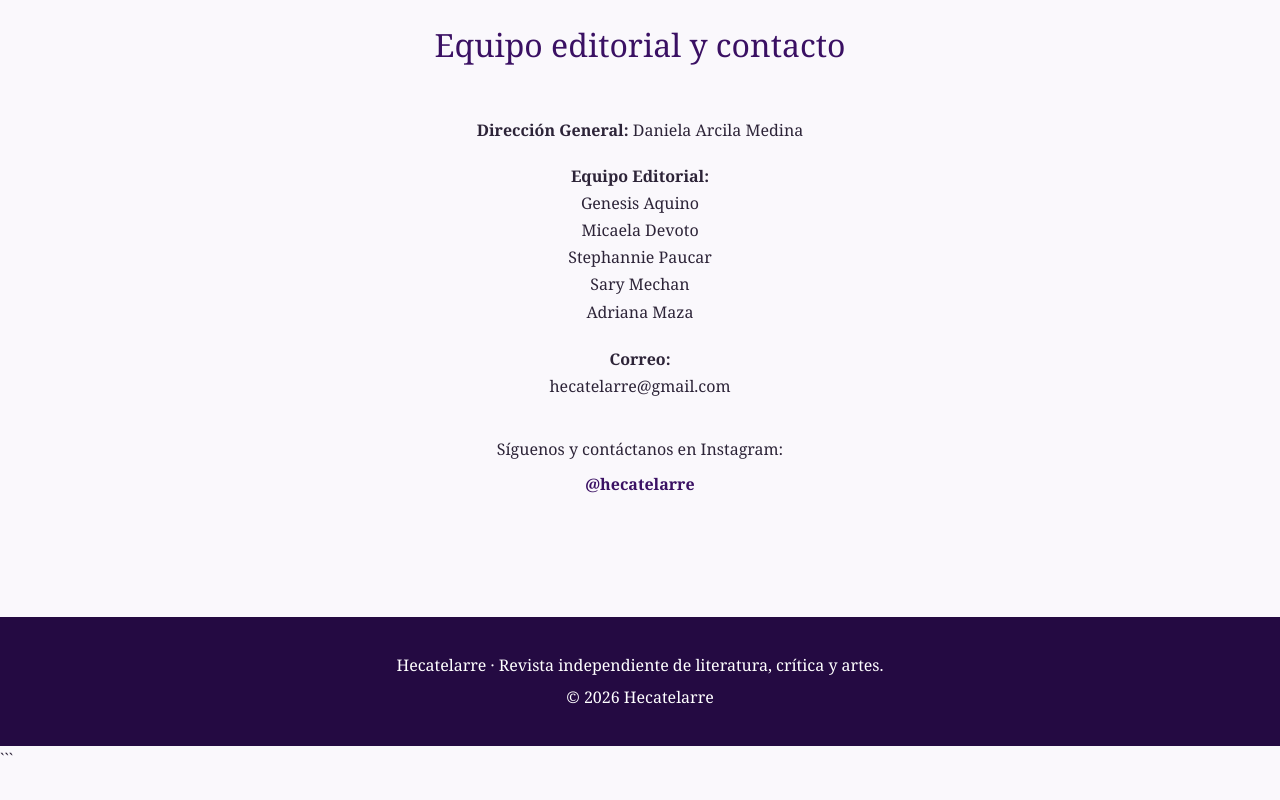
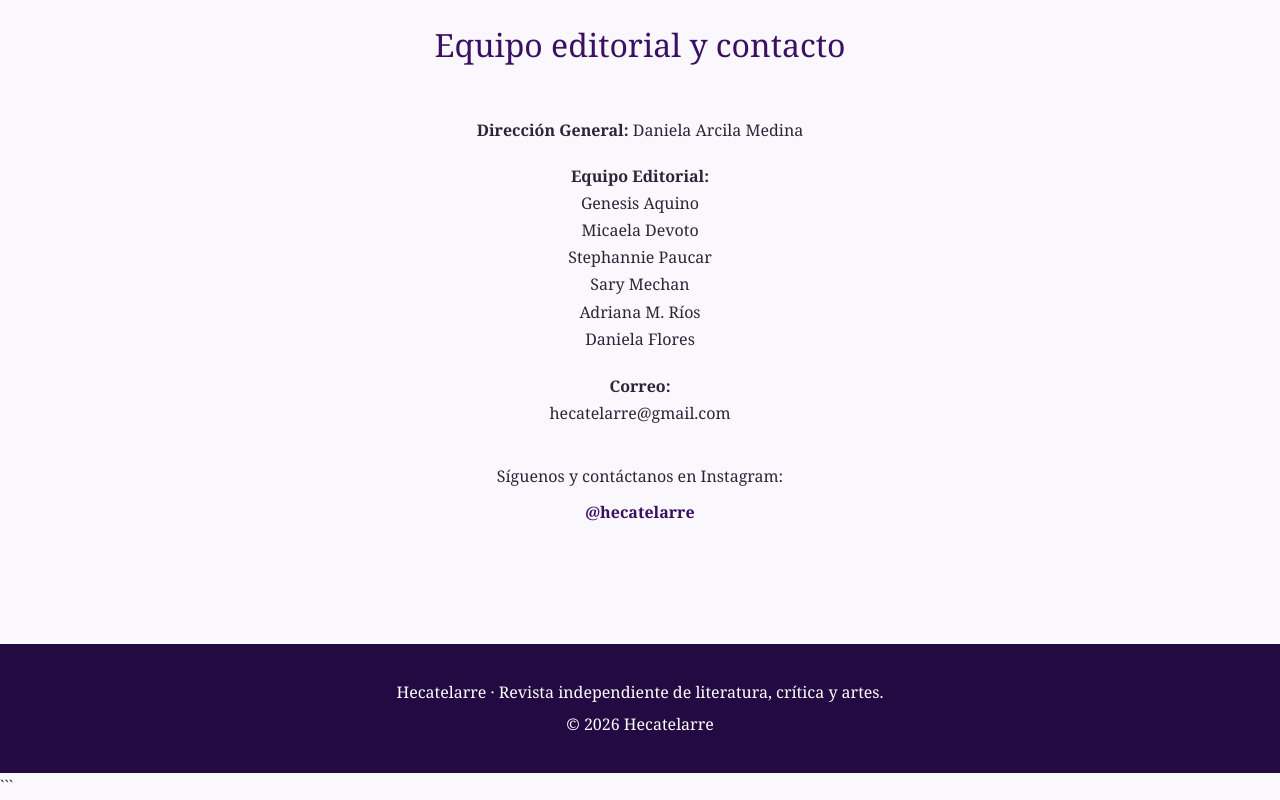
Before and after one commit to hecatelarre/Hecatelarre, a plain HTML site: page index.html in a window 1280 px wide. Shown: the part 3595-4395 px from the top of the page. Before the commit the page ends 4368 px from the top, so only its background shows below. Drawn offline with Linux system fonts and the light colour scheme.

Commit message:
Update index.html

```diff
--- a/index.html
+++ b/index.html
@@ -611,7 +611,7 @@
 
       <p>
         <strong>Dirección General:</strong>
-        Daniela Arcila Medina
+        Daniela Arcila Medina<br>
       </p>
 
       <p style="margin-top: 18px;">
@@ -620,7 +620,8 @@
         Micaela Devoto<br>
         Stephannie Paucar<br>
         Sary Mechan<br>
-        Adriana Maza<br>
+        Adriana M. Ríos<br>
+        Daniela Flores<br>
       </p>
 
       <p style="margin-top: 20px;">
```
